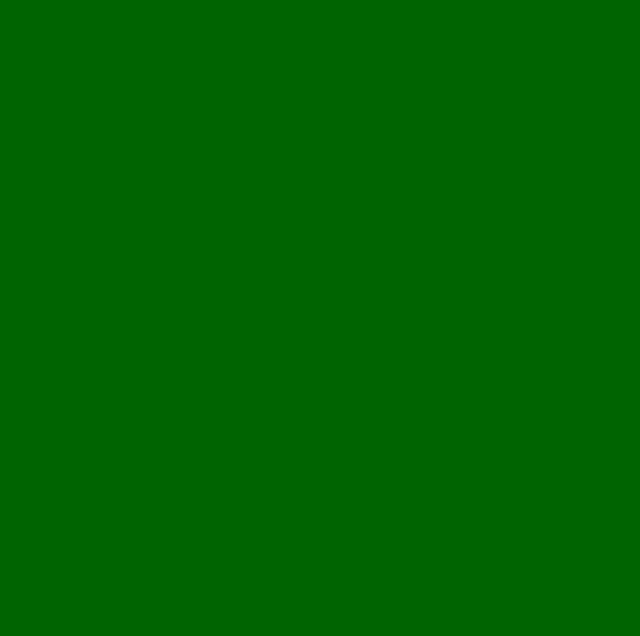
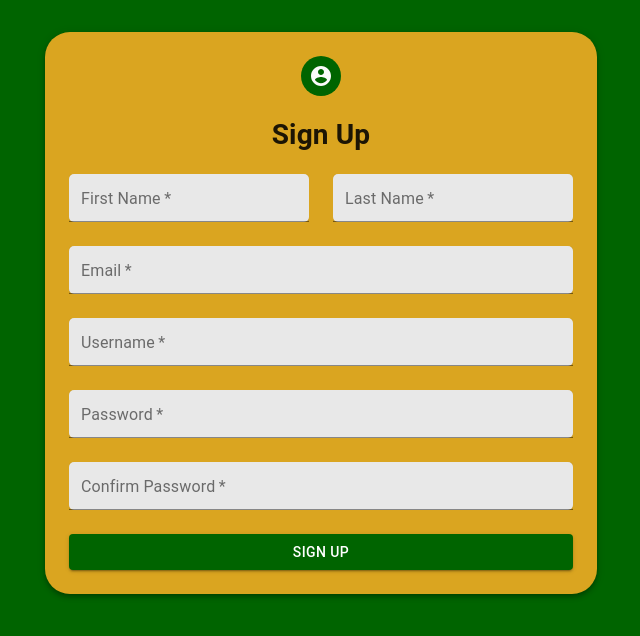
Before and after one commit to jwilson717/Expenser, a React (Create React App) app: page /signup in a window 1280 px wide. Shown: the top 636 px of the page, without its empty margins (319-959 px from the left). Built offline with nearby package versions, Linux system fonts and the light colour scheme.

Commit message:
altered signup form to use material ui

```diff
--- a/src/components/loginFormComponent.tsx
+++ b/src/components/loginFormComponent.tsx
@@ -1,4 +1,4 @@
-import { Avatar, Box, Button, Container, FormHelperText, Grid, TextField } from '@material-ui/core';
+import { Avatar, Box, Button, Container, Grid, TextField } from '@material-ui/core';
 import React, { useEffect, useState } from 'react';
 import { useFormStyles } from '../styles/styles';
 import { credentials } from '../types';
@@ -39,6 +39,7 @@ export const LoginFormComponent: React.FC<{props:LoginHandlers}> = ({props}) =>
                <Grid item xs={12}>
                   <TextField
                      fullWidth
+                     error={props.errorMsg.indexOf("Username") !== -1}
                      label='Username'
                      name='username'
                      size='small'
@@ -51,6 +52,7 @@ export const LoginFormComponent: React.FC<{props:LoginHandlers}> = ({props}) =>
                <Grid item xs={12}>
                   <TextField
                      fullWidth
+                     error={props.errorMsg.indexOf("Password") !== -1}
                      label='Password'
                      name='password'
                      type='password'
--- a/src/components/signUpFormComponent.tsx
+++ b/src/components/signUpFormComponent.tsx
@@ -1,5 +1,9 @@
+import { Avatar, Box, Button, Container, Grid, TextField } from '@material-ui/core';
 import React, { useEffect, useState } from 'react';
+import { useFormStyles } from '../styles/styles';
 import { newUser } from '../types';
+import classNames from 'classnames';
+import { AccountCircle } from '@material-ui/icons';
 
 interface signUpProps {
    handleSignUp: (e: any) => void;
@@ -9,7 +13,7 @@ interface signUpProps {
 
 export const SignUpFormComponent: React.FC<{props: signUpProps}> = ({props}) => {
    const [state, setState] = useState<newUser>({firstName: "", lastName: "", email: "", username: "", password: "", confirmedPassword: ""});
-
+   const classes = useFormStyles();
    const handleChange = (e: any) =>  {
       setState({...state, [e.target.name]: e.target.value});
    }
@@ -19,7 +23,111 @@ export const SignUpFormComponent: React.FC<{props: signUpProps}> = ({props}) =>
    }, [state]);
 
    return (
-      <div></div>
+      <Container maxWidth='sm'>
+         <Box boxShadow={4} className={classes.form} marginTop={4}>
+            <div className={classes.avatarContainer}>
+               <Avatar className={classes.avatar}>
+                  <AccountCircle />
+               </Avatar>
+            </div>
+            <form>
+               <h1 className={classes.centered}>Sign Up</h1>
+               <p className={classNames(classes.error, classes.centered)}>{props.errorMsg}</p>
+               <Grid container spacing={3} >
+                  <Grid item md={6} xs={12}>
+                     <TextField
+                     fullWidth
+                     error={props.errorMsg.indexOf('first') !== -1}
+                     label='First Name'
+                     name='firstName'
+                     value={state.firstName}
+                     size='small'
+                     variant='filled'
+                     className={classes.input}
+                     required
+                     onChange={(e) => {handleChange(e)}}/>
+                  </Grid>
+                  <Grid item md={6} xs={12}>
+                     <TextField
+                     fullWidth
+                     error={props.errorMsg.indexOf('last') !== -1}
+                     label='Last Name'
+                     name='lastName'
+                     value={state.lastName}
+                     size='small'
+                     variant='filled'
+                     className={classes.input}
+                     required
+                     onChange={(e) => {handleChange(e)}}/>
+                  </Grid>
+                  <Grid item xs={12}>
+                     <TextField
+                     fullWidth
+                     error={props.errorMsg.indexOf('email') !== -1}
+                     label='Email'
+                     name='email'
+                     value={state.email}
+                     type='email'
+                     size='small'
+                     variant='filled'
+                     className={classes.input}
+                     required
+                     onChange={(e) => {handleChange(e)}}/>
+                  </Grid>
+                  <Grid item xs={12}>
+                     <TextField
+                     fullWidth
+                     error={props.errorMsg.indexOf('username') !== -1}
+                     label='Username'
+                     name='username'
+                     value={state.username}
+                     size='small'
+                     variant='filled'
+                     className={classes.input}
+                     required
+                     onChange={(e) => {handleChange(e)}}/>
+                  </Grid>
+                  <Grid item xs={12}>
+                     <TextField
+                     fullWidth
+                     error={props.errorMsg.indexOf('password') !== -1 || props.errorMsg.indexOf('not match') !== -1}
+                     label='Password'
+                     name='password'
+                     value={state.password}
+                     type='password'
+                     size='small'
+                     variant='filled'
+                     className={classes.input}
+                     required
+                     onChange={(e) => {handleChange(e)}}/>
+                  </Grid>
+                  <Grid item xs={12}>
+                     <TextField
+                     fullWidth
+                     error={props.errorMsg.indexOf('confirm') !== -1 || props.errorMsg.indexOf('not match') !== -1}
+                     label='Confirm Password'
+                     name='confirmedPassword'
+                     value={state.confirmedPassword}
+                     type='password'
+                     size='small'
+                     variant='filled'
+                     className={classes.input}
+                     required
+                     onChange={(e) => {handleChange(e)}}/>
+                  </Grid>
+                  <Grid item xs={12} >
+                     <Button
+                        type='submit'
+                        color='primary'
+                        fullWidth
+                        variant='contained'
+                        onClick={props.handleSignUp}
+                        >Sign Up</Button>
+                  </Grid>
+               </Grid>
+            </form>
+         </Box>
+      </Container>
       // <Container>
       //    <Row className='justify-content-center m-2'>
       //       <Form className='m-2 p-3 shadow border border-dark'>
--- a/src/pages/loginPage.tsx
+++ b/src/pages/loginPage.tsx
@@ -13,6 +13,13 @@ export const LoginPage = () => {
 
    const handleLogin = (e: any) => {
       e.preventDefault();
+      if (state.username === "") {
+         setErrorMsg("Please Provide a Username");
+         return;
+      } else if(state.password === "") {
+         setErrorMsg("Please Provide a Password");
+         return;
+      }
       login(state)
          .then(res => {
             if(res?.user) {
--- a/src/pages/signUpPage.tsx
+++ b/src/pages/signUpPage.tsx
@@ -11,8 +11,45 @@ export const SignUpPage = () => {
    const history = useHistory();
    const context = useAuthContext();
 
+   const validate = () => {
+      if (!newUser.firstName.match(/\w+/)) {
+         setErrorMsg("Please provide a first name");
+         return false;
+      }
+
+      if (!newUser.lastName.match(/\w+/)) {
+         setErrorMsg("Please provide a last name");
+         return false;
+      }
+
+      if (!newUser.email.match(/\w+/)) {
+         setErrorMsg("Please provide an email");
+         return false;
+      }
+
+      if (!newUser.username.match(/\w+/)) {
+         setErrorMsg("Please provide a username");
+         return false;
+      }
+
+      if (!newUser.password.match(/\w+/)) {
+         setErrorMsg("Please provide a password");
+         return false;
+      }
+
+      if (!newUser.confirmedPassword.match(/\w+/)) {
+         setErrorMsg("Please confirm your password");
+         return false;
+      }
+
+      return true;
+   }
+
    const handleSignUp = (e: any) => {
       e.preventDefault();
+      if (!validate()) {
+         return;
+      }
       if (newUser.password !== newUser.confirmedPassword) {
          setErrorMsg("Passwords do not match");
          return;
```
